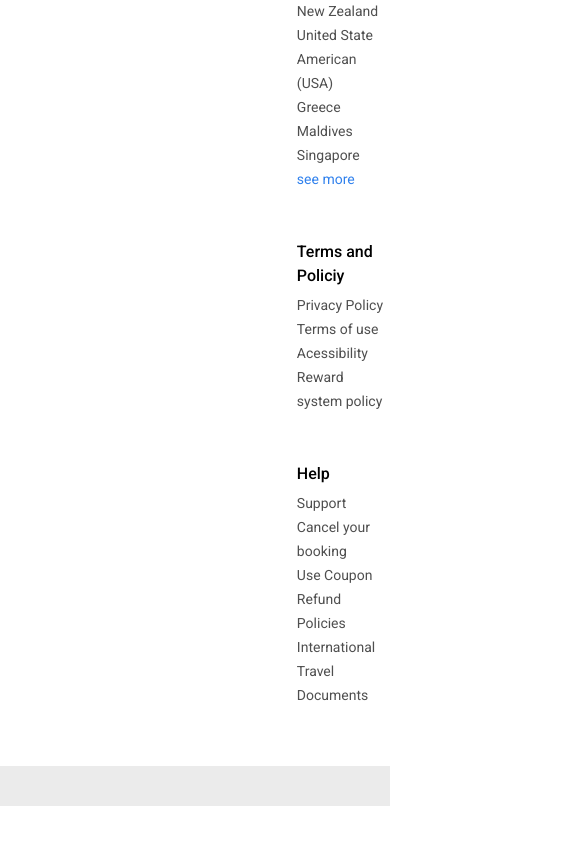
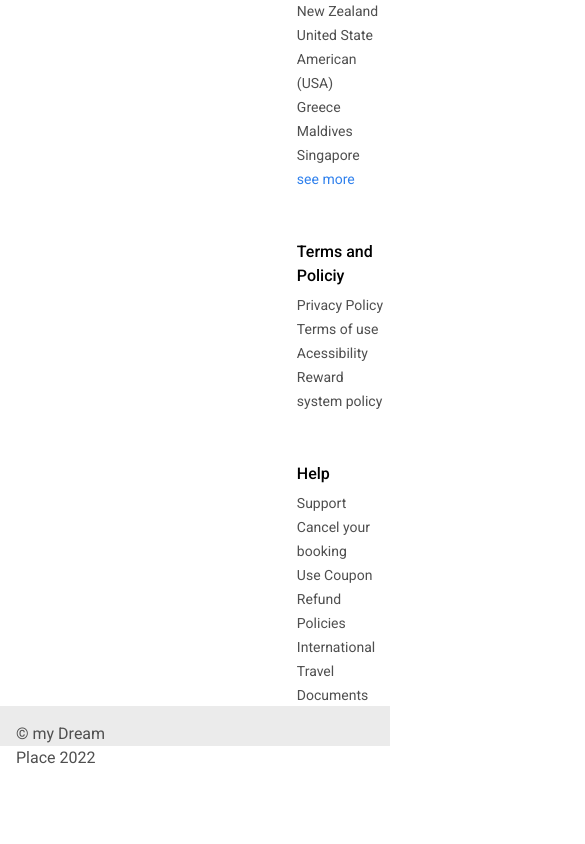
Before and after one commit to mhesen2024/Traveler-And-Booking-UI-Kits-Community, a React (Vite) app: page / in a window 390 px wide. Shown: the part 1252-2096 px from the top of the page, 585 px wide, since content can reach past the window. After the commit the page ends 2022 px from the top, so only its background shows below. Built offline with nearby package versions, Linux system fonts and the light colour scheme.

Commit message:
responsive footer

```diff
--- a/src/components/organisem/Footer.jsx
+++ b/src/components/organisem/Footer.jsx
@@ -9,11 +9,14 @@ export default function Footer() {
             <ItemContiner />
 
         </div>
-        <div className='container   bg-[#EBEBEB]   h-[40px] '>
 
-            <p className='roboto-regular text-[#4F4F4F] py-[10px] ml-[1083px] mt-[60px] '> ©  my Dream Place 2022</p>
+        <div className="p-4 bg-[#EBEBEB] h-[40px] ">
+          <div className="flex flex-col md:flex-row justify-start md:justify-center lg:justify-end items-start md:items-center lg:items-end">
+            <p className=" roboto-regular  text-[#4F4F4F]  py-auto mr-[250px] "> ©  my Dream Place 2022</p>
 
+          </div>
         </div>
+
     </footer>
   )
 }
```
